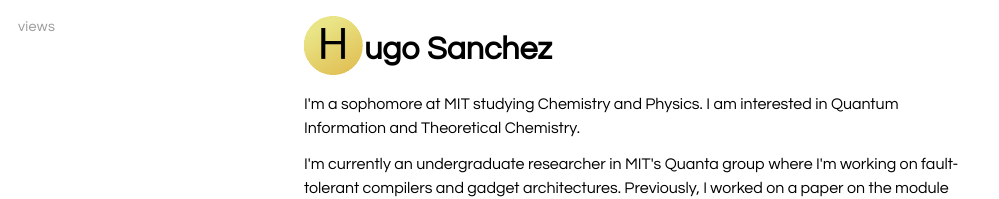
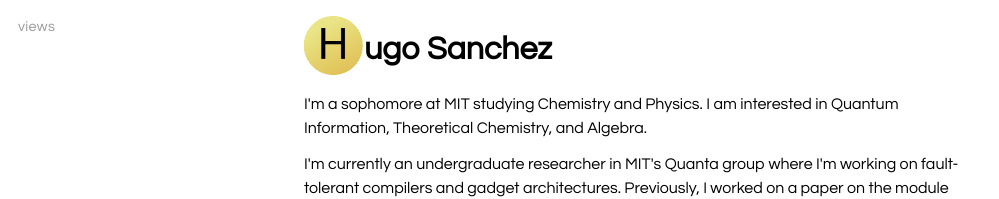
Before and after one commit to jugogpt/hugobernardsanchez.com, a plain HTML site: page index.html in a window 1280 px wide. Shown: the top 199 px of the page, without its empty margins (0-999 px from the left). Drawn offline with Linux system fonts and the light colour scheme; no server answers.

Commit message:
Add Algebra to research interests.

```diff
--- a/index.html
+++ b/index.html
@@ -27,8 +27,8 @@
 
             <main class="home-main">
                 <h1><img class="name-orb" src="/orb-h.png" alt="H" width="113" height="114">ugo Sanchez</h1>
-                <p>I'm a sophomore at MIT studying Chemistry and Physics. I am interested in Quantum Information and
-                    Theoretical Chemistry.</p>
+                <p>I'm a sophomore at MIT studying Chemistry and Physics. I am interested in Quantum Information, Theoretical Chemistry, and
+                    Algebra.</p>
                 <p>I'm currently an undergraduate researcher in MIT's Quanta group where I'm working on fault-tolerant
                     compilers and gadget architectures. Previously, I worked on a paper on the
                     module theory of qLDPC codes.</p>
```
